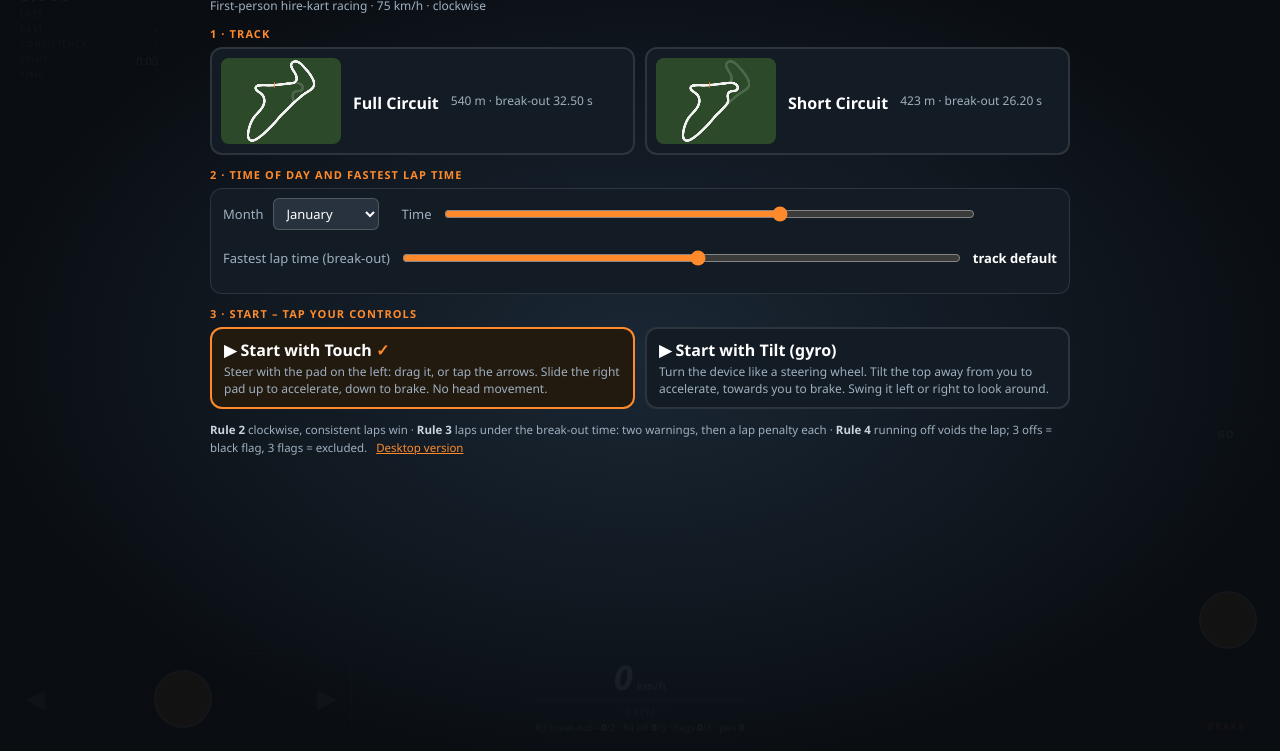
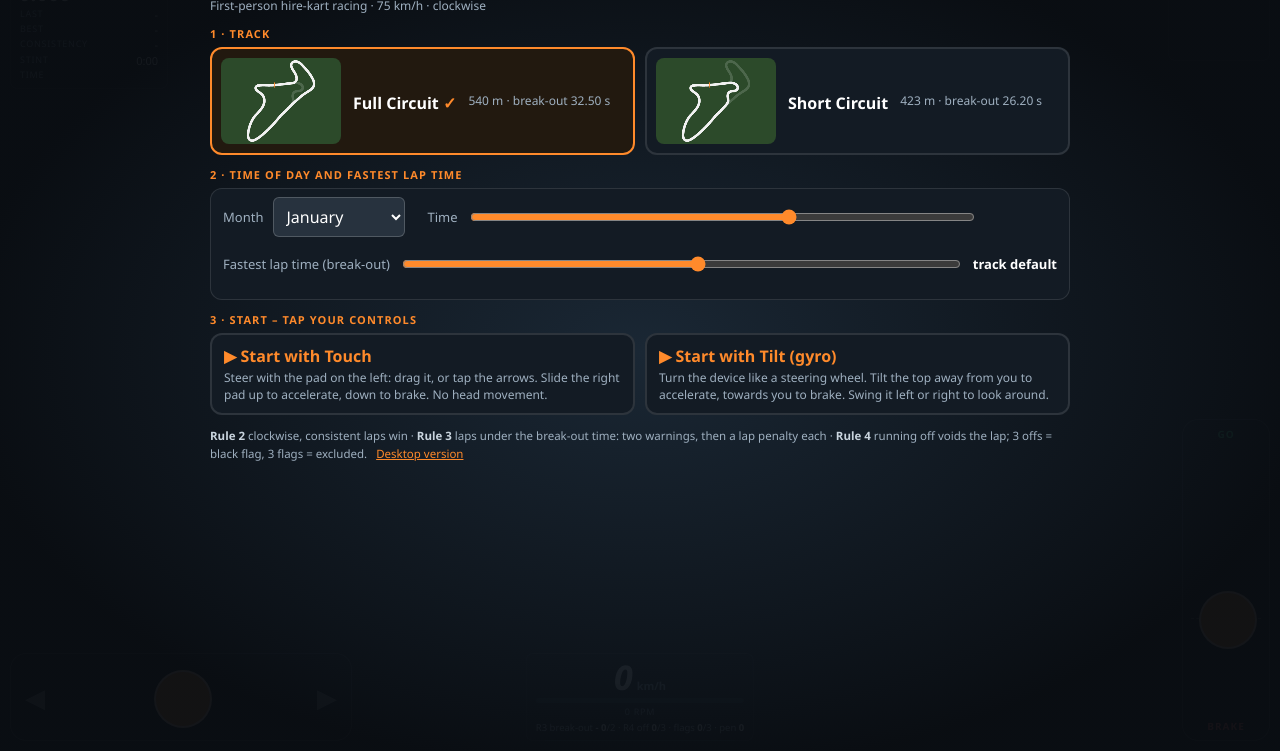
Before and after one commit to AdFreeGaming/GoKarting, a plain HTML site: page index_phone.html in a window 1280 px wide. Shown: the part 49-800 px from the top of the page. Drawn offline with nearby package versions, Linux system fonts and the light colour scheme.

Commit message:
Phone updates.

```diff
--- a/css/phone.css
+++ b/css/phone.css
@@ -53,16 +53,21 @@ body.tilt #pedal{transform-origin:right bottom}
 .mode{flex:1 1 0;background:#131b24;border:2px solid #ffffff1c;border-radius:12px;padding:10px 12px;text-align:left;color:#fff;font:inherit;touch-action:manipulation}
 .mode b{display:block;font-size:16px;margin-bottom:3px}
 .mode span{font-size:12px;line-height:1.4;color:#9fb0c0;display:block}
-.mode.on{border-color:#ff8a2b;background:#22190f}
-.mode.on b::after{content:" \2713";color:#ff8a2b}
+.mode b{color:#ff8a2b}
+.mode:active{border-color:#ff8a2b;background:#22190f}
 .env{margin-top:0;padding:8px 12px;font-size:13px}
-.env input[type=range]{height:30px}
+.env input[type=range]{height:30px;min-width:110px}
+.env select{min-width:132px;font-size:16px;padding:7px 8px}
+.env label{white-space:nowrap}
+.env label.grow{flex:1 1 300px}
 .cards{gap:10px;flex-wrap:nowrap}
 .card{flex:1 1 0;padding:9px;touch-action:manipulation;display:flex;align-items:center;gap:12px}
 .card canvas{width:120px;flex:none}
 .card h2{flex:none}
 @media (max-width:620px){.card{display:block}.card canvas{width:100%}}
-.card:hover{transform:none}
+.card:hover,.card:focus{transform:none;border-color:#ffffff1c}
+.card.on,.card.on:hover,.card.on:focus{border-color:#ff8a2b;background:#22190f}
+.card.on h2::after{content:" \2713";color:#ff8a2b}
 .card h2{font-size:16px;margin:6px 0 1px}
 .card div{font-size:12px}
 .foot{display:flex;gap:12px;align-items:center;margin-top:12px;font-size:11.5px;line-height:1.5;color:#9fb0c0}
```
